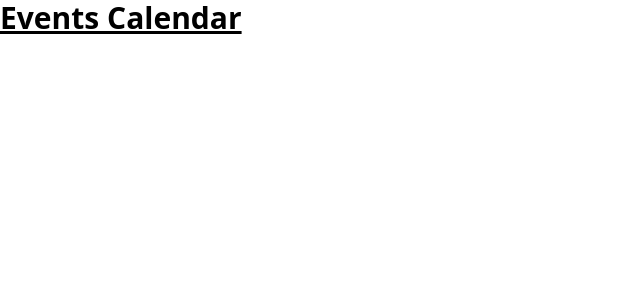
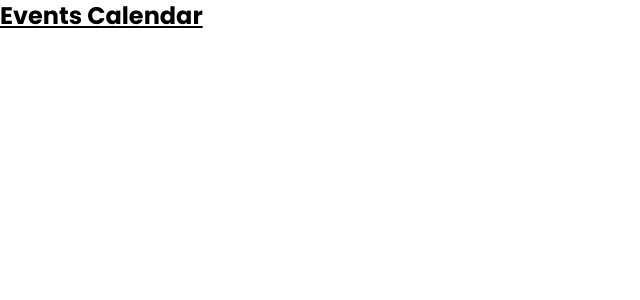
Before and after one commit to marcelamejiao/Event-Calendar, a React (Vite) app: page / in a window 1280 px wide. Shown: the top 300 px of the page, without its empty margins (0-640 px from the left). Built offline with nearby package versions, Linux system fonts and the light colour scheme.

Commit message:
config google fonts

```diff
--- a/index.html
+++ b/index.html
@@ -4,6 +4,10 @@
     <meta charset="UTF-8" />
     <meta name="viewport" content="width=device-width, initial-scale=1.0" />
     <title>Events Calendar</title>
+    <!-- Poppins font -->
+    <link rel="preconnect" href="https://fonts.googleapis.com">
+    <link rel="preconnect" href="https://fonts.gstatic.com" crossorigin>
+    <link href="https://fonts.googleapis.com/css2?family=Poppins:wght@500;700&display=swap" rel="stylesheet">
   </head>
   <body>
     <div id="root"></div>
--- a/src/App.tsx
+++ b/src/App.tsx
@@ -2,7 +2,7 @@ function App() {
 
   return (
     <>
-      <div className="text-3xl font-bold underline">
+      <div className="text-2xl font-bold underline">
         Events Calendar
       </div>
     </>
--- a/src/index.css
+++ b/src/index.css
@@ -1,3 +1,7 @@
 @tailwind base;
 @tailwind components;
 @tailwind utilities;
+
+html, body {
+	font-family: 'Poppins', sans-serif;
+}
```
